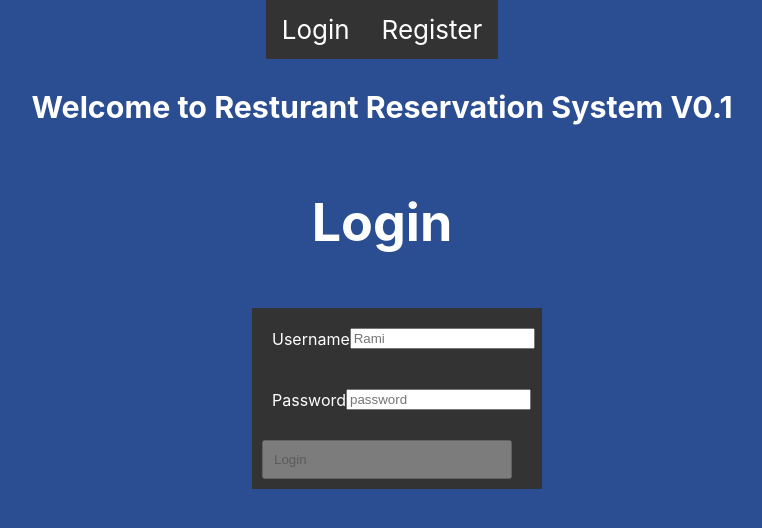
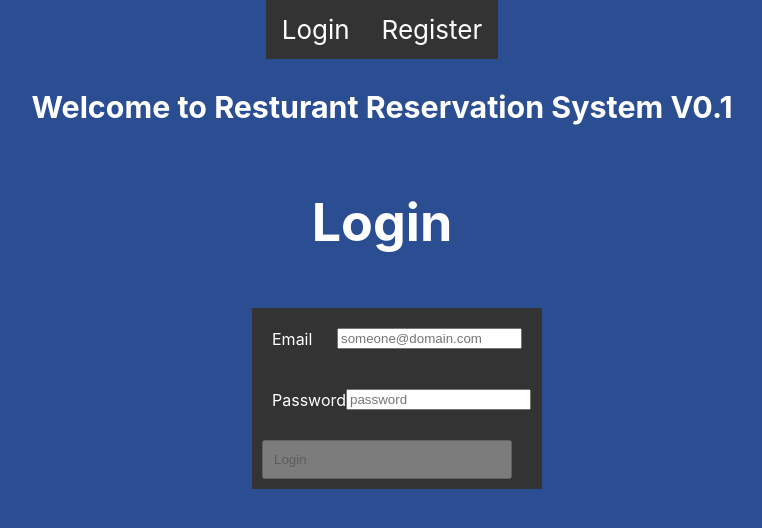
Before and after one commit to RamiB1234/resturant-front, a React (Create React App) app: page /#/ in a window 1280 px wide. Shown: the top 528 px of the page, without its empty margins (258-1020 px from the left). Built offline with nearby package versions, Linux system fonts and the light colour scheme.

Commit message:
Add email validation to the login page

```diff
--- a/src/components/Login.js
+++ b/src/components/Login.js
@@ -4,15 +4,16 @@ import serializeForm from 'form-serialize'
 
 class Login extends React.Component {
     state = {
-      username: "",
-      password: ""
+      email: "",
+      password: "",
+      showEmailError: false
     };
 
-    handleChangeUsername = e => {
+    handleChangeEmail = e => {
       const text = e.target.value;
 
       this.setState(() => ({
-        username: text
+        email: text
       }));
     };
 
@@ -26,13 +27,25 @@ class Login extends React.Component {
 
     handleSubmit = (e) =>{
       e.preventDefault()
-      const values = serializeForm(e.target, {
-          hash: true
-      })
-  }
+      const {email } = this.state;
+      const reg = /^(([^<>()[\]\\.,;:\s@\"]+(\.[^<>()[\]\\.,;:\s@\"]+)*)|(\".+\"))@((\[[0-9]{1,3}\.[0-9]{1,3}\.[0-9]{1,3}\.[0-9]{1,3}\])|(([a-zA-Z\-0-9]+\.)+[a-zA-Z]{2,}))$/
+
+      const validEmail= reg.test(email);
+      if(validEmail){
+        this.setState(() => ({
+          showEmailError: false,
+        }));
+      }
+      else{
+        this.setState(() => ({
+          showEmailError: true,
+          email: ''
+        }));
+      }
+    }
     render(){
 
-      const { username, password } = this.state;
+      const { email, password, showEmailError } = this.state;
 
       return (
         <div className="App">
@@ -42,17 +55,22 @@ class Login extends React.Component {
                 onSubmit={this.handleSubmit}>
                     <div className='create-contact-details'>
                         <div className='form-element'>
-                          <label>Username</label>
-                          <input type='text' name='username' placeholder='Rami' value= {username} onChange={this.handleChangeUsername} />
+                          <label>Email</label>
+                          <input type='text' name='email' placeholder='someone@domain.com' value= {email} onChange={this.handleChangeEmail} />
                         </div>
                         <div className='form-element'>
                           <label>Password</label>
                           <input type='password' name='password' placeholder='password' value= {password} onChange={this.handleChangePassword} />
                         </div>
                         <button className='form-element'
-                        disabled={username === "" || password === ""}>Login</button>
+                        disabled={email === "" || password === ""}>Login</button>
                     </div>
             </form>
+            {showEmailError=== false ? '': (
+            <div style={{"color": "red"}}>
+            Please enter a valid email
+          </div>
+            )}
           </header>
         </div>
       );
```
